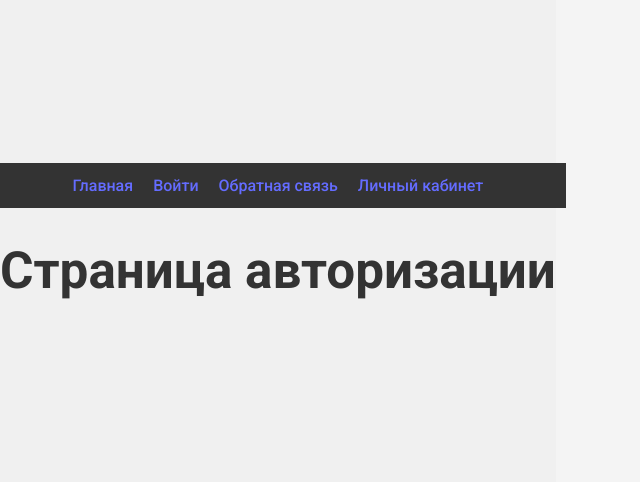
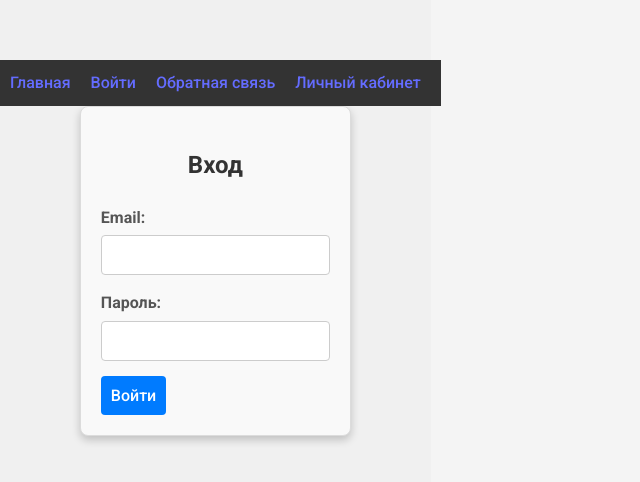
Before and after one commit to BMD63/Fakerapi, a React (Vite) app: page /login in a window 1280 px wide. Shown: the part 152-634 px from the top of the page, without its empty margins (0-640 px from the left). Built offline with nearby package versions, Linux system fonts and the light colour scheme.

Commit message:
autorisation added and styled

```diff
--- a/package.json
+++ b/package.json
@@ -13,6 +13,7 @@
     "@reduxjs/toolkit": "^2.7.0",
     "react": "^19.0.0",
     "react-dom": "^19.0.0",
+    "react-hook-form": "^7.56.1",
     "react-icons": "^5.5.0",
     "react-redux": "^9.2.0",
     "react-router-dom": "^7.5.2"
--- /dev/null
+++ b/src/components/LoginPage.module.scss
@@ -0,0 +1,56 @@
+.loginContainer {
+    max-width: 400px;
+    margin: 20 auto;
+    padding: 20px;
+    background-color: #f9f9f9;
+    border-radius: 8px;
+    box-shadow: 0 4px 8px rgba(0, 0, 0, 0.2);
+    border: 1px solid #dcdcdc;;
+}
+.loginTitle {
+    text-align: center;
+    margin-bottom: 20px;
+   color: #333;
+}
+.logForm {
+    display: flex;
+    flex-direction: column;
+}
+.formGroup {
+    margin-bottom: 15px;
+    & label {
+        margin-bottom: 5px;
+        display: block;
+        color: #555;
+        font-weight: bold;
+    }
+}
+input {
+    padding: 10px;
+    box-sizing: border-box;
+    border: 1px solid #ccc;
+    border-radius: 4px;
+    font-size: 16px;
+    &:focus {
+        border-color: #007bff;
+        outline: none;
+    }
+}
+.errorMessage {
+    color: red;
+    font-size: 14px;
+    margin-top: 5px;
+}
+.loginButton {
+    padding: 10px;
+    background-color: #007bff;
+    color: white;
+    border: none;
+    border-radius: 4px;
+    cursor: pointer;
+    font-size: 16px;
+    transition: background-color 0.3s;
+    &:hover {
+        background-color: #0056b3;
+    }
+}
--- a/src/components/LoginPage.tsx
+++ b/src/components/LoginPage.tsx
@@ -1,8 +1,39 @@
+import React from 'react'
+import {useForm, SubmitHandler} from 'react-hook-form'
+import styles from './LoginPage.module.scss'
+import { LoginFormValues } from '../types/login'
 const LoginPage: React.FC = () => {
+    const { register, handleSubmit, formState: { errors } } = useForm<LoginFormValues>();
+    const onSubmit: SubmitHandler<LoginFormValues> = data => {
+        console.log(data);
+    };
     return (
-        <div>
-            <h1>Страница авторизации</h1>
-        </div>
+            <div className={styles.loginContainer}>
+                <h2 className={styles.loginTitle}>Вход</h2>
+                <form className={styles.loginForm} onSubmit={handleSubmit(onSubmit)}>
+                    <div className={styles.formGroup}>
+                        <label htmlFor="email">Email:</label>
+                        <input
+                            type="email"
+                            id="email"
+                            {...register("email", { required: "Email is required" })}
+                        />
+                        {errors.email && <span className={styles.error}>{errors.email.message}</span>}
+                    </div>
+                    <div className={styles.formGroup}>
+                        <label htmlFor="password">Пароль:</label>
+                        <input
+                            type="password"
+                            id="password"
+                            className = {styles.input}
+                            {...register("password", { required: "Пароль обязателен" })}
+                        />
+                        {errors.password && <span className={styles.errorMessage}>{errors.password.message}</span>}
+                    </div>
+                    <button type="submit" className={styles.loginButton}>Войти</button>
+                </form>
+
+            </div>
     )
 }
 export default LoginPage
--- /dev/null
+++ b/src/types/login.ts
@@ -0,0 +1,4 @@
+export interface LoginFormValues {
+    email: string;
+    password: string;
+  }
```
Also changed, not shown: 1 other file (tests, documents, lock files or other folders).
